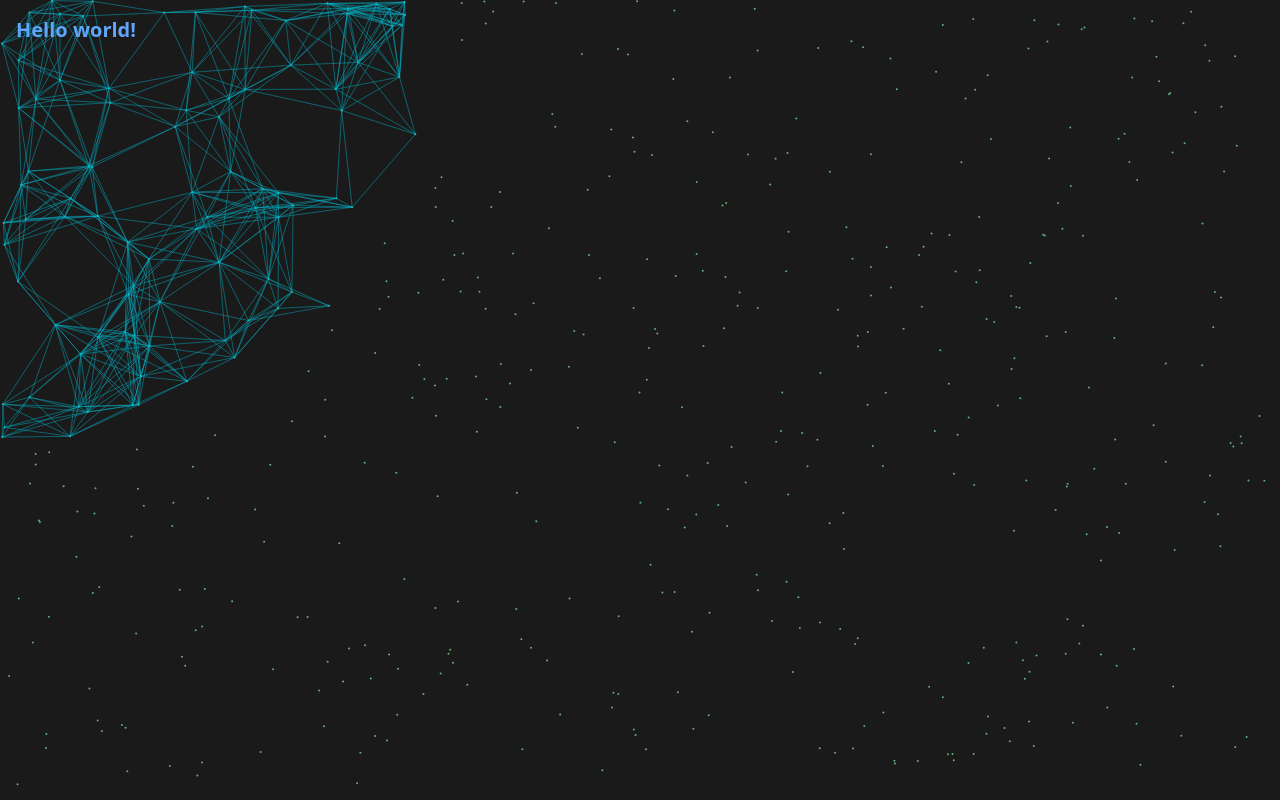
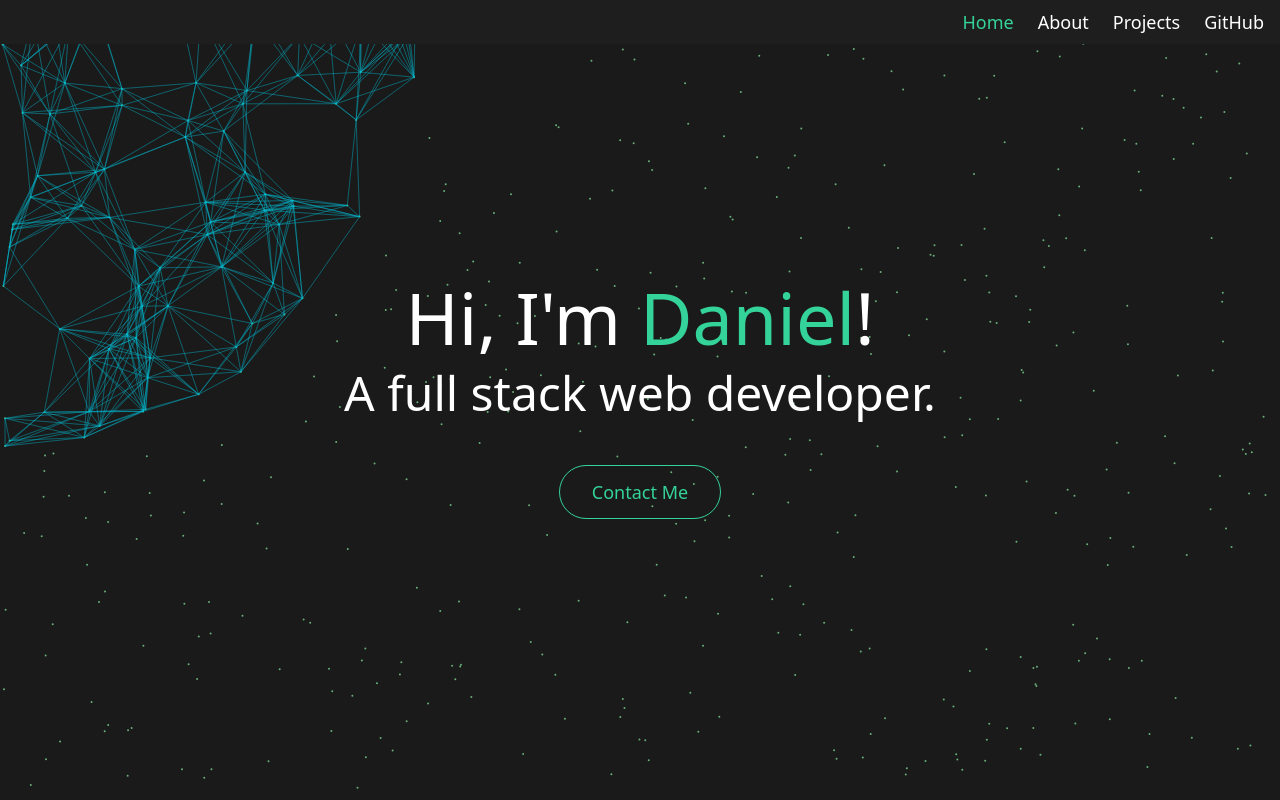
Before and after one commit to GDSampson/Portfolio, a Next.js app: page / in a window 1280 px wide. Built offline with nearby package versions, Linux system fonts and the light colour scheme.

Commit message:
add header component to layout

```diff
--- a/src/app/layout.tsx
+++ b/src/app/layout.tsx
@@ -1,6 +1,7 @@
 import type { Metadata } from "next";
 import "./globals.css";
 import DotsBackground from "@/components/DotsBackground";
+import Header from "@/components/Header";
 
 export const metadata: Metadata = {
   title: "portfolio-nextjs",
@@ -11,7 +12,8 @@ export default function RootLayout({ children }:Readonly<{ children: React.React
 
   return (
     <html lang="en">
-      <body>
+      <body className="overflow-y-scroll">
+        <Header/>
         <DotsBackground/>
         {children}
       </body>
--- a/src/app/page.tsx
+++ b/src/app/page.tsx
@@ -1,8 +1,18 @@
 export default function Home() {
 
   return (
-    <div className="text-blue-400 font-bold text-xl p-4">
-      Hello world!
+    <div className="flex min-h-screen flex-col items-center justify-center p-4 text-center">
+      <div className="max-w-4xl text-white">
+          <h1 className="text-4xl md:text-6xl lg:text-7xl font-light mb-4">
+            Hi, I'm <span className="text-emerald-400">Daniel</span>!
+          </h1>
+          <p className="text-2xl md:text-4xl lg:text-5xl font-light mb-12">
+            A full stack web developer.
+          </p>
+          <button className="border border-emerald-400 text-emerald-400 px-8 py-3 rounded-full text-lg hover:bg-emerald-400 hover:text-black transition-all duration-300">
+            Contact Me
+          </button>
+        </div>
     </div>
   );
 
```
